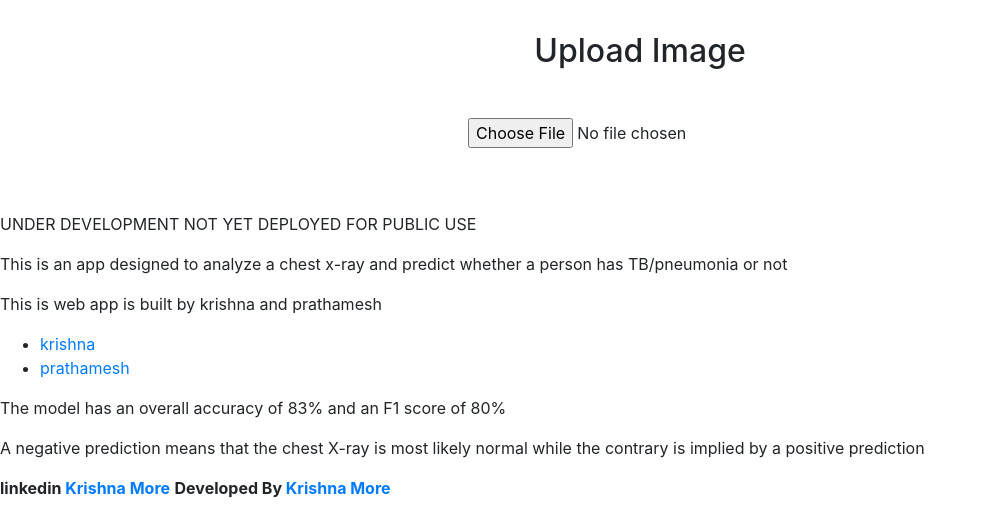
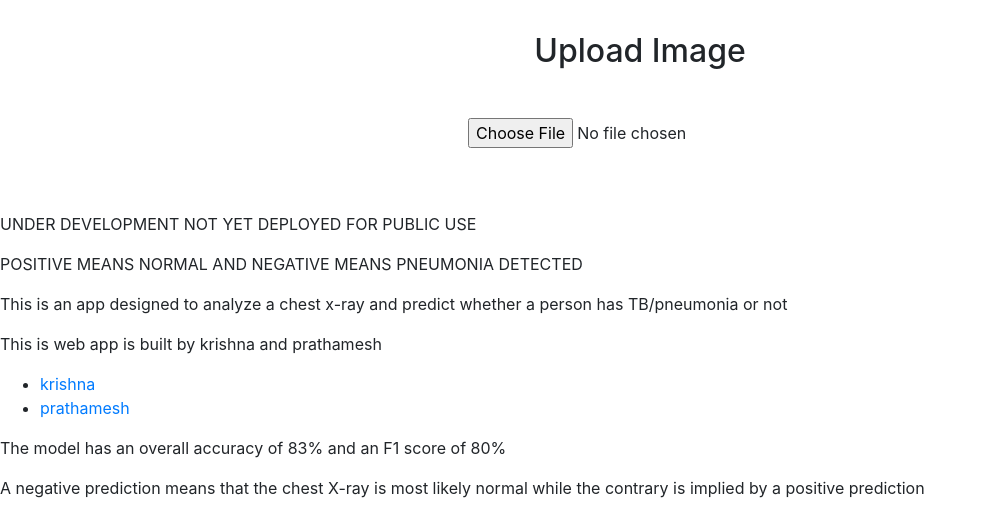
Before and after one commit to sb033/Pneumonia-Detection-Web-App, a Flask app: page / in a window 1280 px wide. Shown: the part 56-572 px from the top of the page, without its empty margins (0-987 px from the left). Run offline with Flask 2, Linux system fonts and the light colour scheme; some libraries are stand-ins or nearby versions.

Commit message:
Update base.html

```diff
--- a/templates/base.html
+++ b/templates/base.html
@@ -26,6 +26,7 @@
 <footer>
     <div class="foot">
     <p>UNDER DEVELOPMENT NOT YET DEPLOYED FOR PUBLIC USE</p>
+    <p>POSITIVE MEANS NORMAL AND NEGATIVE MEANS PNEUMONIA DETECTED</p>
     <p>This is an app designed to analyze a chest x-ray and predict whether a person has TB/pneumonia or not</p>
     <p>This is web app is built by krishna and prathamesh</p>
 
```
